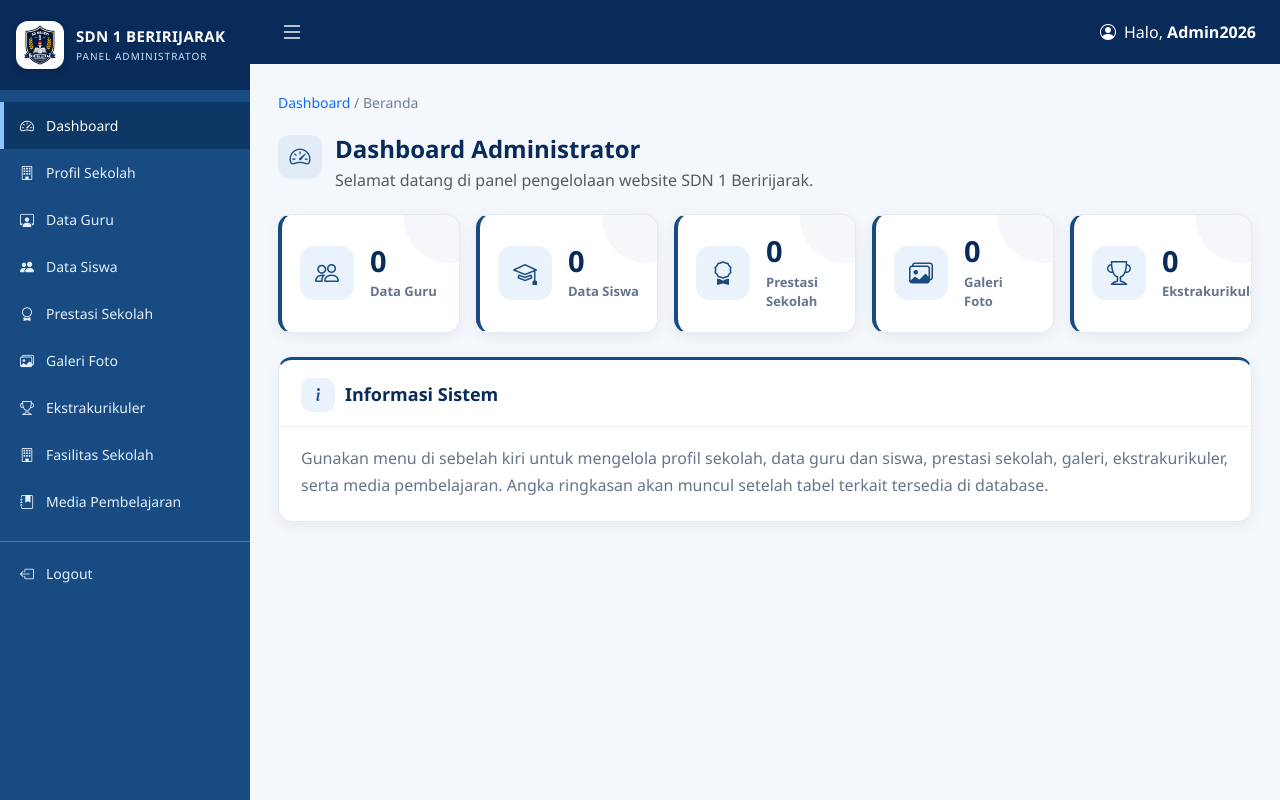
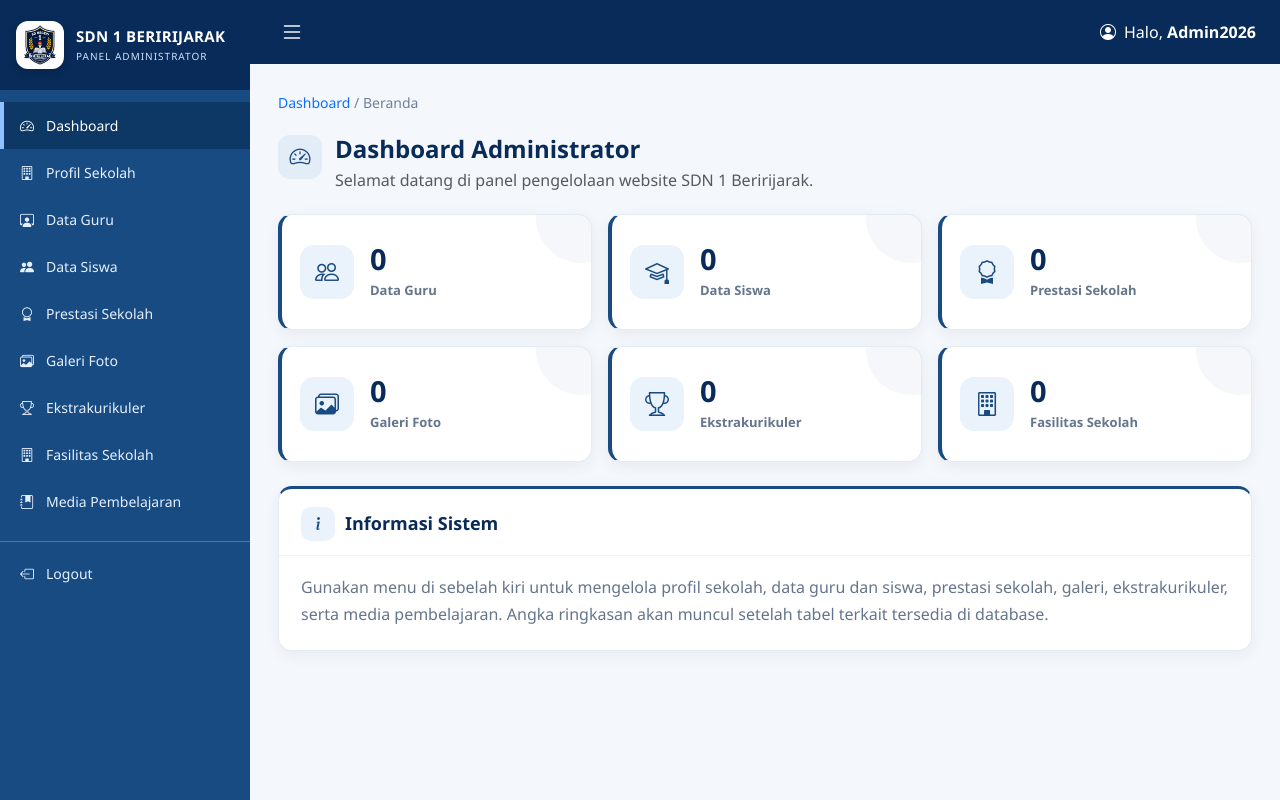
Before and after one commit to rialatifa72-coder/website-sdn1-beririjarak, a PHP site: page /dashboard_admin.php in a window 1280 px wide. Run offline with PHP 8.4, Linux system fonts and the light colour scheme; a user stored in the database is signed in; data that the repository does not hold is empty.

Commit message:
Tambahkan ringkasan Fasilitas Sekolah pada dashboard

```diff
--- a/dashboard_admin.php
+++ b/dashboard_admin.php
@@ -103,7 +103,7 @@ if ($page === "fasilitas" && $koneksi && isset($_GET["edit"])) {
 
 function jumlahData($koneksi, $table) {
     if (!$koneksi) return null;
-    $allowed = ["tb_users", "tb_guru", "tb_siswa", "tb_berita", "tb_galeri", "tb_media", "tb_ekstrakurikuler"];
+    $allowed = ["tb_users", "tb_guru", "tb_siswa", "tb_berita", "tb_galeri", "tb_media", "tb_ekstrakurikuler", "tb_fasilitas"];
     if (!in_array($table, $allowed, true)) return 0;
     $result = mysqli_query($koneksi, "SELECT COUNT(*) AS total FROM " . $table);
     if (!$result) return null;
@@ -258,8 +258,8 @@ body{margin:0;font-family:'Segoe UI',Tahoma,sans-serif;background:var(--bg);colo
                 <div class="dashboard-heading-icon"><i class="bi bi-speedometer2"></i></div>
                 <div><h2 class="h4 fw-bold mb-1">Dashboard Administrator</h2><p class="text-muted mb-0">Selamat datang di panel pengelolaan website SDN 1 Beririjarak.</p></div>
             </div>
-            <div class="row row-cols-1 row-cols-sm-2 row-cols-xl-5 g-3">
-                <?php foreach ([["bi-people","Data Guru","tb_guru"],["bi-mortarboard","Data Siswa","tb_siswa"],["bi-award","Prestasi Sekolah","tb_berita"],["bi-images","Galeri Foto","tb_galeri"],["bi-trophy","Ekstrakurikuler","tb_ekstrakurikuler"]] as $item): $total=jumlahData($koneksi,$item[2]); ?>
+            <div class="row row-cols-1 row-cols-sm-2 row-cols-xl-3 row-cols-xxl-6 g-3">
+                <?php foreach ([["bi-people","Data Guru","tb_guru"],["bi-mortarboard","Data Siswa","tb_siswa"],["bi-award","Prestasi Sekolah","tb_berita"],["bi-images","Galeri Foto","tb_galeri"],["bi-trophy","Ekstrakurikuler","tb_ekstrakurikuler"],["bi-building","Fasilitas Sekolah","tb_fasilitas"]] as $item): $total=jumlahData($koneksi,$item[2]); ?>
                 <div class="col">
                     <div class="card-custom stat-card h-100">
                         <div class="stat-icon"><i class="bi <?= $item[0] ?>"></i></div>
```
